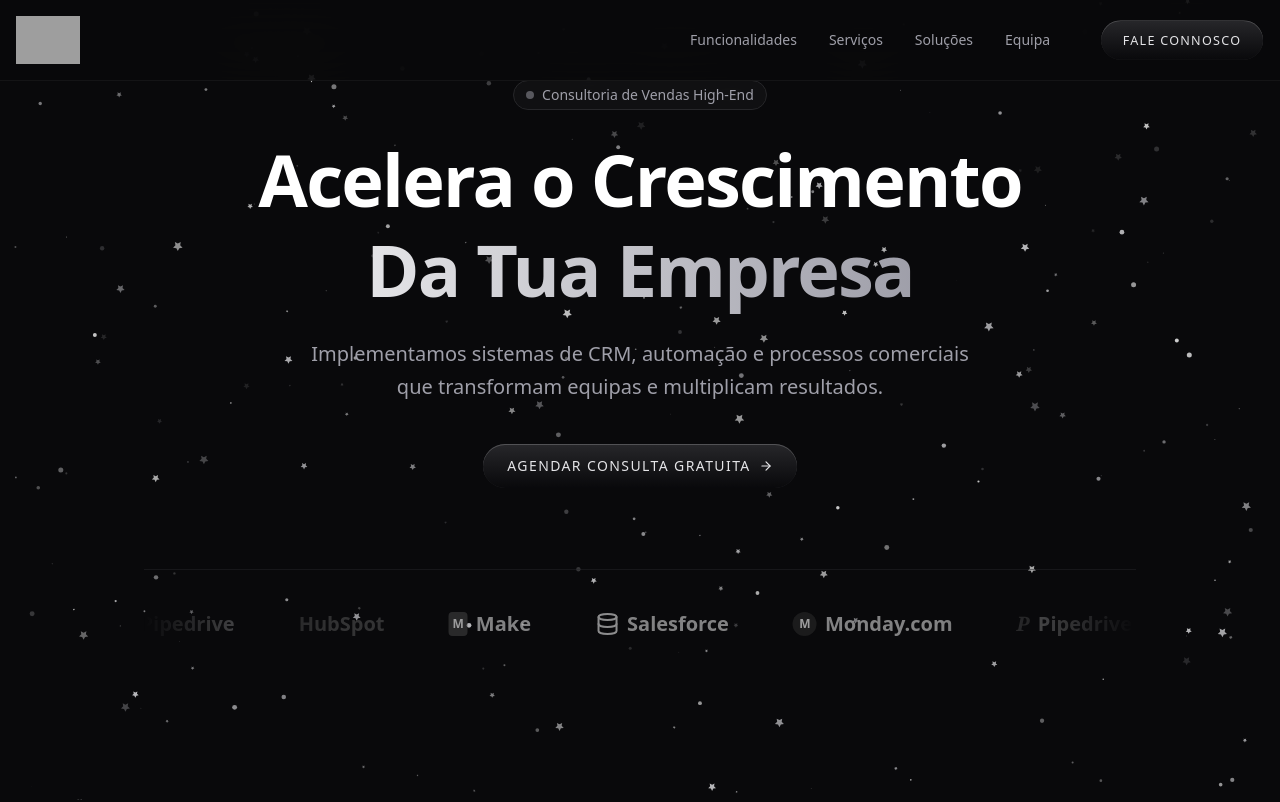
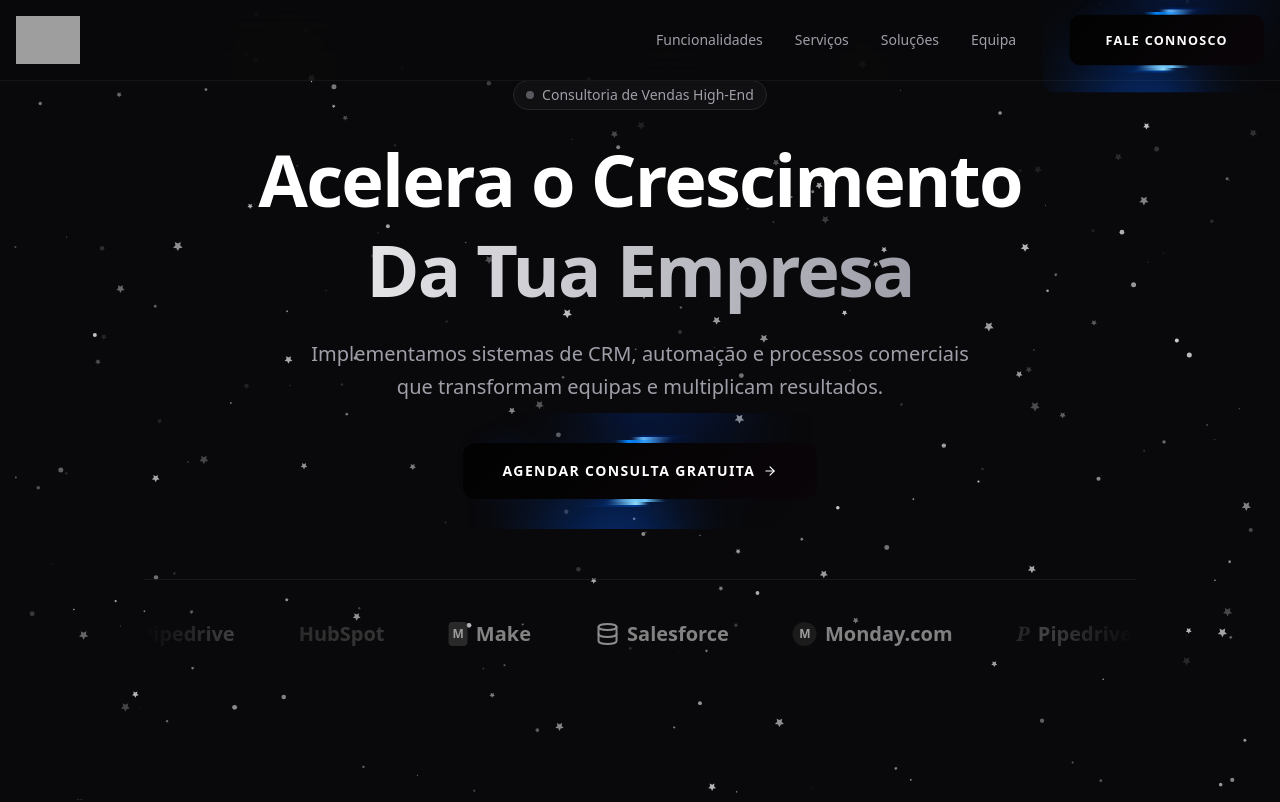
Before and after one commit to XavierOliveira/UnlockingTech-Sales-Consulting-LandingPage-, a React (Vite) app: page / in a window 1280 px wide. Shown: the top 802 px of the page. Built offline with nearby package versions, Linux system fonts and the light colour scheme; grey boxes are pictures that could not be loaded.

Commit message:
feat: Add neon spinning border effect to buttons

```diff
--- a/App.tsx
+++ b/App.tsx
@@ -63,34 +63,113 @@ const MetallicButton = ({
   href,
   ...props
 }: MetallicButtonProps) => {
-  const controls = useAnimation();
-
-  useEffect(() => {
-    const interval = setInterval(() => {
-      controls.start({
-        scale: [1, 1.05, 1],
-        transition: { duration: 0.4, ease: "easeInOut" }
-      });
-    }, 10000); // 10 seconds
-
-    return () => clearInterval(interval);
-  }, [controls]);
+  const [isHovered, setIsHovered] = React.useState(false);
 
   const baseStyles = cn(
-    "group inline-flex overflow-hidden transition-all duration-300 hover:-translate-y-0.5 hover:shadow-[0_0_25px_rgba(255,255,255,0.1)] rounded-full p-[1px] relative items-center justify-center cursor-pointer",
+    "group relative inline-flex items-center justify-center cursor-pointer z-10",
     className
   );
 
   const content = (
-    <motion.span animate={controls} className="block w-full h-full relative rounded-full">
-      <span className="absolute inset-[-100%] animate-[spin_3s_linear_infinite] bg-[conic-gradient(from_90deg_at_50%_50%,transparent_0%,transparent_75%,#003099_100%)] opacity-0 transition-opacity duration-300 group-hover:opacity-100"></span>
-      <span className="absolute inset-0 rounded-full bg-zinc-800 transition-opacity duration-300 group-hover:opacity-0"></span>
-      <span className="flex items-center justify-center gap-2 uppercase transition-colors duration-300 text-zinc-200 group-hover:text-white text-xs md:text-sm font-medium tracking-widest bg-gradient-to-b from-zinc-800 to-zinc-950 w-full h-full rounded-full px-6 py-3 relative shadow-[inset_0_1px_0_rgba(255,255,255,0.2)]">
-        <span className="relative z-10 flex items-center gap-2">
-          {children}
-        </span>
-      </span>
-    </motion.span>
+    <div
+      className="relative w-fit h-fit flex items-center justify-center"
+      onMouseEnter={() => setIsHovered(true)}
+      onMouseLeave={() => setIsHovered(false)}
+    >
+      {/* Outer Glow */}
+      <div className="absolute inset-0 -m-[30px] rounded-xl pointer-events-none z-0 overflow-hidden opacity-50">
+        <motion.div
+          className="absolute w-[200%] h-[200%] -top-1/2 -left-1/2"
+          style={{
+            background: 'conic-gradient(from 60deg at 50% 50%, transparent 0deg, #003099 15deg, transparent 145deg, transparent 180deg, #025AF8 215deg, transparent 325deg)',
+            filter: 'blur(32px)'
+          }}
+          animate={{ rotate: 360 }}
+          transition={{
+            duration: isHovered ? 1.5 : 4,
+            ease: "linear",
+            repeat: Infinity
+          }}
+        />
+      </div>
+
+      {/* Dark Layer */}
+      <div className="absolute inset-0 -m-[8px] rounded-xl pointer-events-none z-[1] overflow-hidden">
+        <motion.div
+          className="absolute w-[200%] h-[200%] -top-1/2 -left-1/2"
+          style={{
+            background: 'conic-gradient(from 82deg at 50% 50%, transparent 0deg, #001f66 25deg, transparent 75deg, transparent 180deg, #013d99 205deg, transparent 255deg)',
+            filter: 'blur(2.5px)'
+          }}
+          animate={{ rotate: 360 }}
+          transition={{
+            duration: isHovered ? 1.5 : 4,
+            ease: "linear",
+            repeat: Infinity
+          }}
+        />
+      </div>
+
+      {/* Bright Layer */}
+      <div className="absolute inset-0 -m-[6px] rounded-xl pointer-events-none z-[2] overflow-hidden">
+        <motion.div
+          className="absolute w-[200%] h-[200%] -top-1/2 -left-1/2"
+          style={{
+            background: 'conic-gradient(from 83deg at 50% 50%, transparent 0deg, #4985E1 20deg, transparent 60deg, transparent 180deg, #6BA3FF 200deg, transparent 240deg)',
+            filter: 'blur(1.8px) brightness(1.4)'
+          }}
+          animate={{ rotate: 360 }}
+          transition={{
+            duration: isHovered ? 1.5 : 4,
+            ease: "linear",
+            repeat: Infinity
+          }}
+        />
+      </div>
+
+      {/* Primary Border */}
+      <div className="absolute inset-0 -m-[3px] rounded-xl pointer-events-none z-[3] overflow-hidden">
+        <motion.div
+          className="absolute w-[200%] h-[200%] -top-1/2 -left-1/2"
+          style={{
+            background: 'conic-gradient(from 70deg at 50% 50%, transparent 0deg, #025AF8 20deg, transparent 80deg, transparent 180deg, #4985E1 210deg, transparent 270deg)',
+            filter: 'blur(0.4px) brightness(1.5)'
+          }}
+          animate={{ rotate: 360 }}
+          transition={{
+            duration: isHovered ? 1.5 : 4,
+            ease: "linear",
+            repeat: Infinity,
+            delay: 0.15
+          }}
+        />
+      </div>
+
+      {/* Blue Hint */}
+      <div
+        className="absolute w-10 h-8 top-2 left-5 z-[4] pointer-events-none transition-opacity duration-400"
+        style={{
+          background: 'radial-gradient(circle, #025AF8 0%, transparent 70%)',
+          filter: 'blur(18px)',
+          opacity: isHovered ? 0.3 : 0.6
+        }}
+      />
+
+      {/* Button Content */}
+      <motion.span
+        className="relative z-[5] flex items-center justify-center gap-2 uppercase transition-all duration-300 text-white text-xs md:text-sm font-semibold tracking-widest rounded-xl px-6 py-3 md:px-10 md:py-[18px]"
+        style={{
+          background: 'linear-gradient(135deg, #010201 0%, #0a0509 100%)'
+        }}
+        whileHover={{
+          scale: 1.02,
+          boxShadow: '0 0 30px rgba(2, 90, 248, 0.3)'
+        }}
+        whileTap={{ scale: 0.98 }}
+      >
+        {children}
+      </motion.span>
+    </div>
   );
 
   if (href) {
```
